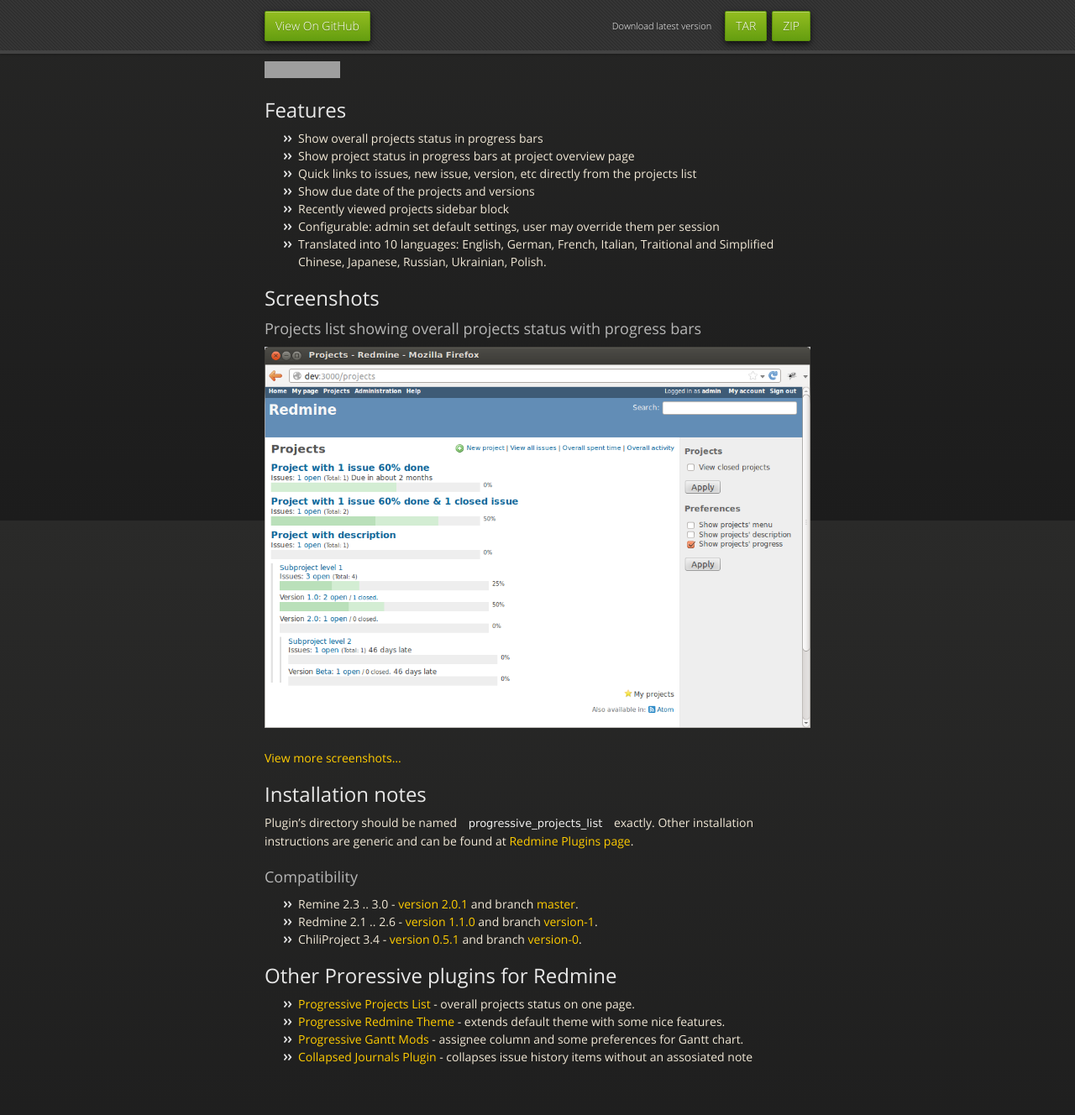
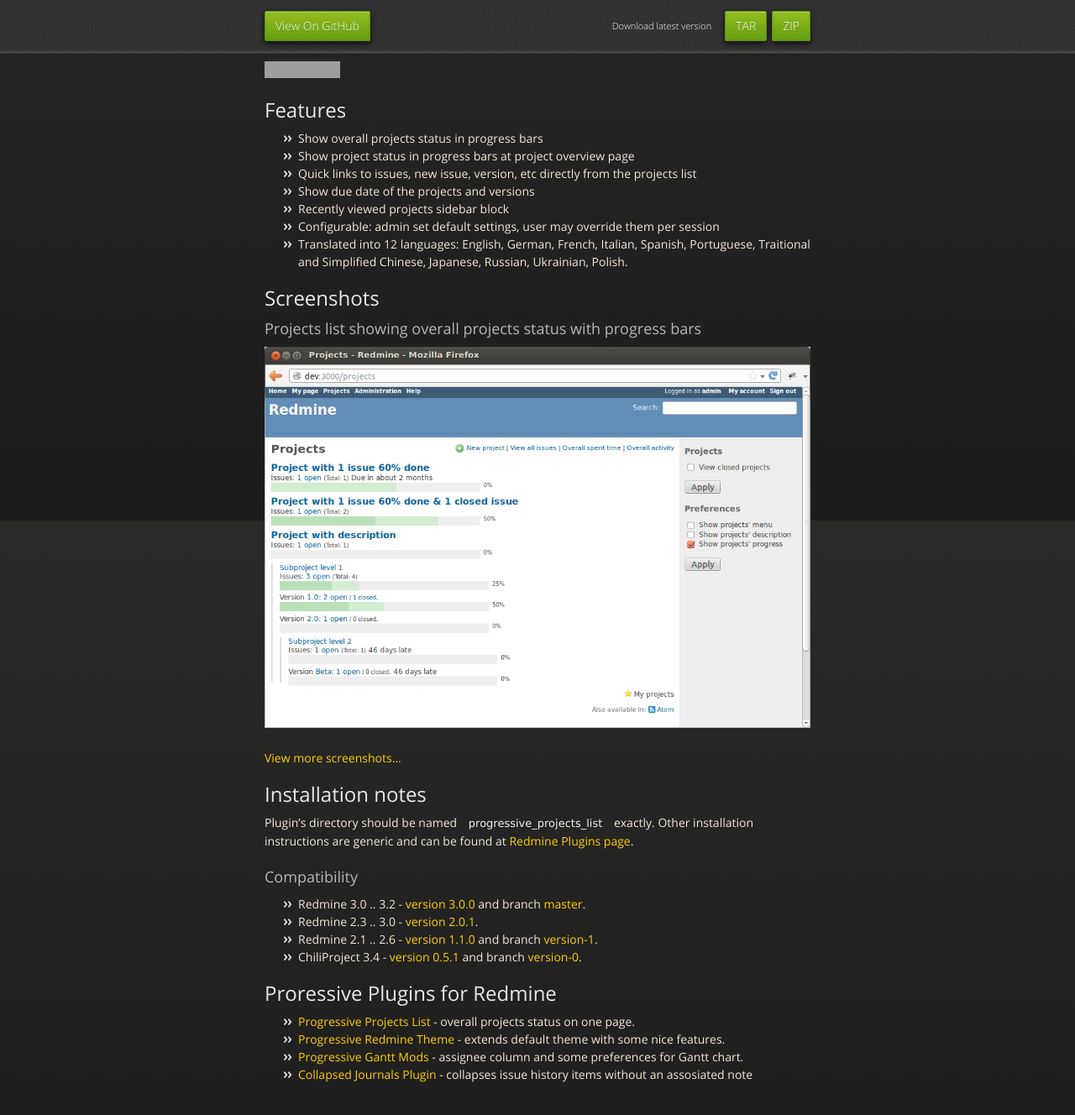
Before and after one commit to ergoserv/redmine-progressive-projects-list, a Jekyll site: the page built from index.md, in a window 1280 px wide and 1400 px high, scrolled down 280 px. Shown: the top 1328 px of the window at 84% size. Built offline with Jekyll 4.4.1, drawn with Linux system fonts in a browser that asks for light colours; nearby versions of some CDN libraries; some of the changed text lies outside the part shown; grey boxes are pictures that could not be loaded.

Commit message:
Update for version 3.0.0

```diff
--- a/index.md
+++ b/index.md
@@ -2,7 +2,7 @@
 layout: default
 ---
 
-Latest version 2.0.1 released 2015-03-28.
+Latest version 3.0.0 released 2016-01-04.
 
 One of the [5 Redmine Plugins that will change the way you work](http://it-consultis.com/blog/5-redmine-plugins-will-change-way-work/)!
 
@@ -17,7 +17,7 @@ Features
 - Show due date of the projects and versions
 - Recently viewed projects sidebar block
 - Configurable: admin set default settings, user may override them per session
-- Translated into 10 languages: English, German, French, Italian, Traitional and Simplified Chinese, Japanese, Russian, Ukrainian, Polish.
+- Translated into 12 languages: English, German, French, Italian, Spanish, Portuguese, Traitional and Simplified Chinese, Japanese, Russian, Ukrainian, Polish.
 
 
 Screenshots
@@ -37,13 +37,14 @@ Other installation instructions are generic and can be found at [Redmine Plugins
 
 ### Compatibility ###
 
-- Remine 2.3 .. 3.0 - [version 2.0.1](https://github.com/stgeneral/redmine-progressive-projects-list/releases/tag/v2.0.1) and branch [master](https://github.com/stgeneral/redmine-progressive-projects-list/tree/master).
+- Redmine 3.0 .. 3.2 - [version 3.0.0](https://github.com/stgeneral/redmine-progressive-projects-list/releases/tag/v3.0.0) and branch [master](https://github.com/stgeneral/redmine-progressive-projects-list/tree/master).
+- Redmine 2.3 .. 3.0 - [version 2.0.1](https://github.com/stgeneral/redmine-progressive-projects-list/releases/tag/v2.0.1).
 - Redmine 2.1 .. 2.6 - [version 1.1.0](https://github.com/stgeneral/redmine-progressive-projects-list/releases/tag/v1.1.0) and branch [version-1](https://github.com/stgeneral/redmine-progressive-projects-list/tree/version-1).
 - ChiliProject 3.4 - [version 0.5.1](https://github.com/stgeneral/redmine-progressive-projects-list/releases/tag/v0.5.1) and branch [version-0](https://github.com/stgeneral/redmine-progressive-projects-list/tree/version-0).
 
 
-Other Proressive plugins for Redmine
-------------------------------------
+Proressive Plugins for Redmine
+------------------------------
 
 * [Progressive Projects List](http://stgeneral.github.io/redmine-progressive-projects-list/) - overall projects status on one page.
 * [Progressive Redmine Theme](http://stgeneral.github.io/redmine-progressive-theme/) - extends default theme with some nice features.
```
